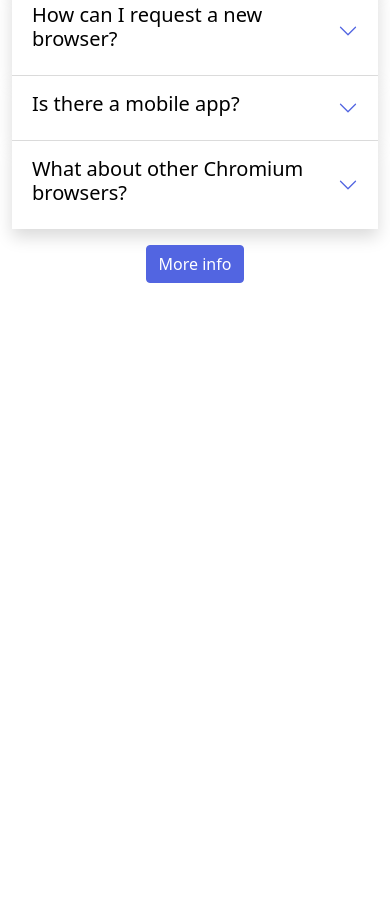
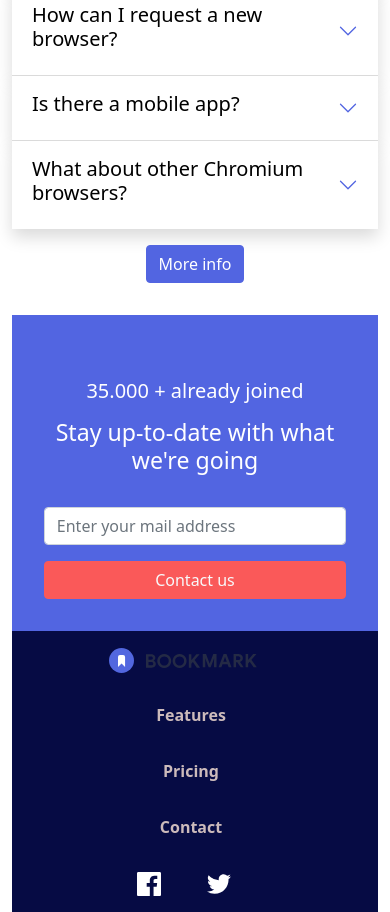
Before and after one commit to CristianAltGr/Sprint2, a website: page nivell 2/index.html in a window 390 px wide. Shown: the part 3949-4861 px from the top of the page. Before the commit the page ends 4264 px from the top, so only its background shows below. Drawn offline with nearby package versions, Linux system fonts and the light colour scheme.

Commit message:
level 2 Complete!

```diff
--- a/nivell 2/index.html
+++ b/nivell 2/index.html
@@ -4,7 +4,7 @@
     <meta charset="UTF-8">
     <meta http-equiv="X-UA-Compatible" content="IE=edge">
     <meta name="viewport" content="width=device-width, initial-scale=1.0">
-    <title>sprint 2 nivell 1 exercicis 2 3 4</title>
+    <title>sprint 2 nivell 2</title>
 
     <link rel="stylesheet" href="./sass/main.css">
 </head>
@@ -30,7 +30,7 @@
                         <a class="nav-link" href="#">Contact</a>
                       </li>
                       <li class="nav-item ps-3">
-                        <button type="button" class="btn btn-secondary ps-4 pe-4">Login</button>
+                        <button type="button" class="btn btn-secondary  ps-4 pe-4 text-light">Login</button>
                       </li>
                     </ul>
                   </div>
@@ -146,7 +146,6 @@
         </section>
 
         <section class="pt-3 mt-3 pb-3 mb-3 row d-flex justify-content-center" >
-
           <div class="faqs row d-flex justify-content-center text-center mt-5">
             <h2 class="col-12 mt-4 mb-3">Frequently Asked Questions</h2>
             <p class="col-12 col-md-6 mb-5"> Here are some of our FAQs. If you have any other questions you'd like answered please feel free to email us.</p>
@@ -202,12 +201,75 @@
                 <button type="button" class="btn btn-primary text-nowrap ">More info</button>
               </div>
           </div>
+        </section>
 
+        <footer class="bg-primary pt-5" >
+          <div class="footSection mt-3">
+            <div class="row d-flex justify-content-center text-center">
+              <h5 class="col-12 mb-3"> 35.000 + already joined</h5>
+              <h3 class="col-11 col-md-5"> Stay up-to-date with what we're going</h3>
+            </div>
+            <div class="form mt-4">
+              <form class="row d-flex justify-content-center g-3 needs-validation pb-2">
+                <div class="col-10 col-md-3 position-relative">
+                  <label for="form-email" class="visually-hidden">Enter your mail address</label>
+                  <input type="email" class="form-control " placeholder="Enter your mail address" novalidate required>
+                    <div class="valid-tooltip col-11">Correcte</div>
+                    <div class="invalid-tooltip col-11">Error</div>
 
-        </section>
+                </div>
+                <div class="col-10 col-md-auto">
+                  <button type="#" class="btn btn-secondary  col-12 col-md-auto text-light">Contact us</button>
+                </div>
+              </form>
+            </div>
+          </div>
+          <div class="footNav mt-4">
+            <nav class="navbar row ms-1 ">
+              <div class="container row d-flex justify-content-center ">
+                <div class="logoFoot links col-12 col-md-2">
+                  <a class="navbar-brand" href="#"><img  src="media/logo-bookmark.svg" class="img-fluid" alt="logo"></a>
+                </div>
+                <div class="nav-menu links row col-12 col-sm-8 mt-3 ">
+                  <a class="nav-link col-12 col-md-3"  href="#"><p>Features</p></a>
+                  <a class="nav-link col-12 col-md-3" href="#"><p>Pricing</p></a>
+                  <a class="nav-link col-12 col-md-3 " href="#"><p>Contact</p></a>
+                </div>
+                <div class="links col-8 col-md-2 row">
+                  <a class="nav-link col-4" href="#"><img src="Media/icon-facebook.svg" alt="facebook link"></a>
+                  <a class="nav-link col-4" href="#"><img src="Media/icon-twitter.svg" alt="twitter link"></a>
+                </div>
+              </div>
+            </nav>
+          </div>
+        </footer>
 
     </div>
 
     <script src="https://cdn.jsdelivr.net/npm/bootstrap@5.0.1/dist/js/bootstrap.bundle.min.js"></script>
+
+    <script>
+      // Example starter JavaScript for disabling form submissions if there are invalid fields
+(function () {
+  'use strict'
+
+  // Fetch all the forms we want to apply custom Bootstrap validation styles to
+  var forms = document.querySelectorAll('.needs-validation')
+
+  // Loop over them and prevent submission
+  Array.prototype.slice.call(forms)
+    .forEach(function (form) {
+      form.addEventListener('submit', function (event) {
+        if (!form.checkValidity()) {
+          event.preventDefault()
+          event.stopPropagation()
+        }
+
+        form.classList.add('was-validated')
+      }, false)
+    })
+})()
+    </script>
+
 </body>
 </html>
--- a/nivell 2/sass/main.scss
+++ b/nivell 2/sass/main.scss
@@ -2,7 +2,6 @@
 $primary: #5265E1;
 $secondary: #FA5959;
 $accordion-color: #5265E1;
-;
 
 h1{
     font-weight: bold;
@@ -65,6 +64,27 @@ p{
     top: 50px;
 }
 
+.footNav{
+    background-color: #060b44;
+}
+
+footer p{
+    color: rgb(204, 187, 187);
+}
+
+footer h3{
+    color: white;
+}
+
+footer h5{
+    color: white;
+}
+
+footer button{
+    font-size: small;
+    font-weight: 200;
+    color: aquamarine;
+}
 
 
 @media(max-width: 768px ){
@@ -121,6 +141,11 @@ p{
     .card3{
         position: static;
     }
+
+    .links{
+        display: flex;
+        justify-content: center;
+    }
 }
 
 
```
Also changed, not shown: nivell 2/sass/main.css, 1 other file.
